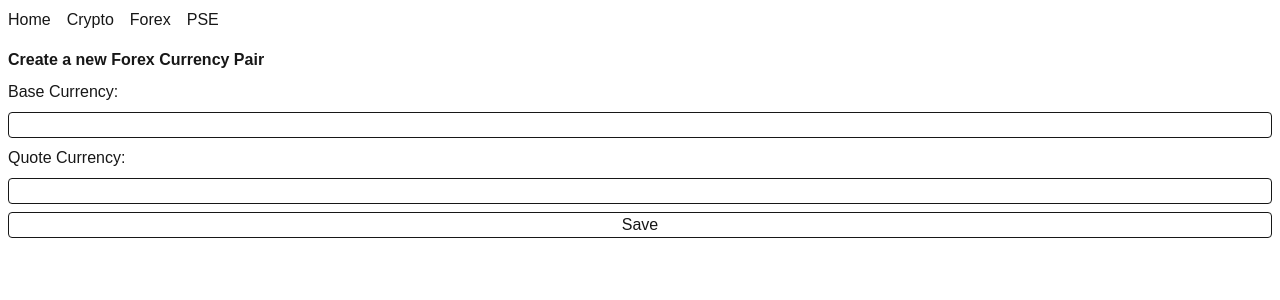
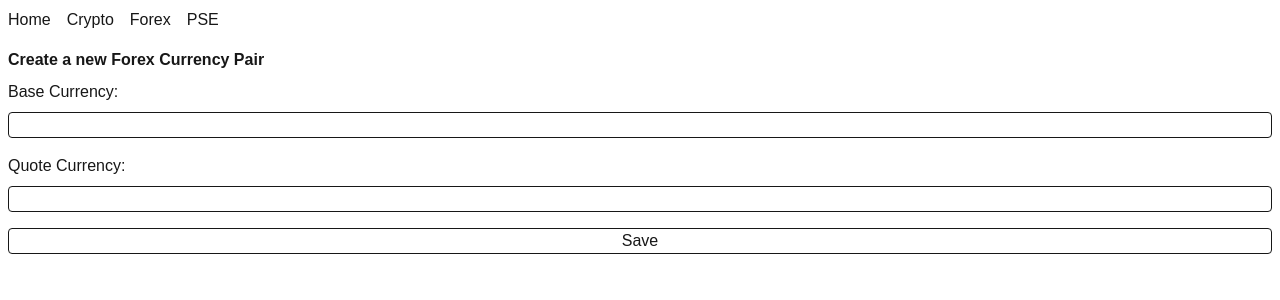
Before and after one commit to pmofrancisco/trading-jutsu, a Next.js app: page /forex/currency-pairs/new in a window 1280 px wide. Shown: the top 300 px of the page. Built offline with nearby package versions, Linux system fonts and the light colour scheme; no server answers.

Commit message:
Add currency pair form validation

```diff
--- /dev/null
+++ b/actions/create-forex-currency-pair.ts
@@ -0,0 +1,34 @@
+'use server'
+
+import { prisma } from "@/lib/prisma";
+import { redirect } from "next/navigation";
+
+import { z } from "zod";
+
+const CreateCurrencyPairSchema = z.object({
+  baseCurrency: z.string().min(1),
+  quoteCurrency: z.string().min(1),
+});
+
+export default async function createForexCurrencyPair(
+  formState: { errors: { baseCurrency?: string[]; quoteCurrency?: string[] } },
+  formData: FormData
+) {
+  const baseCurrency = formData.get('base-currency') as string;
+  const quoteCurrency = formData.get('quote-currency') as string;
+
+  const validationResult = CreateCurrencyPairSchema.safeParse({ baseCurrency, quoteCurrency });
+
+  if (!validationResult.success) {
+    return { errors: validationResult.error.flatten().fieldErrors };
+  }
+
+  await prisma.forexCurrencyPair.create({
+    data: {
+      baseCurrency,
+      quoteCurrency,
+    },
+  });
+
+  redirect('/forex/currency-pairs');
+}
--- /dev/null
+++ b/actions/index.ts
@@ -0,0 +1 @@
+export { default as createForexCurrencyPair } from './create-forex-currency-pair';
--- a/app/forex/currency-pairs/new/page.tsx
+++ b/app/forex/currency-pairs/new/page.tsx
@@ -1,31 +1,21 @@
-import { redirect } from 'next/navigation';
-import { prisma } from '@/lib/prisma';
+'use client';
+
+import { useActionState } from 'react';
+import { createForexCurrencyPair } from '@/actions';
 
 export default function NewCurrencyPair() {
-  async function createCurrencyPair(formData: FormData) {
-    'use server';
-
-    const baseCurrency = formData.get('base') as string;
-    const quoteCurrency = formData.get('quote') as string;
-
-    await prisma.forexCurrencyPair.create({
-      data: {
-        baseCurrency,
-        quoteCurrency,
-      },
-    });
-
-    redirect('/forex/currency-pairs');
-  }
+  const [formState, action] = useActionState(createForexCurrencyPair, { errors: { baseCurrency: [], quoteCurrency: [] } });
 
   return (
     <div className="p-2">
       <h1 className="font-bold mb-2">Create a new Forex Currency Pair</h1>
-      <form className="flex flex-col gap-2" action={createCurrencyPair}>
-        <label htmlFor="base">Base Currency:</label>
-        <input type="text" id="base" name="base" required className="rounded border" />
-        <label htmlFor="quote">Quote Currency:</label>
-        <input type="text" id="quote" name="quote" required className="rounded border" />
+      <form className="flex flex-col gap-2" action={action}>
+        <label htmlFor="base-currency">Base Currency:</label>
+        <input type="text" id="base-currency" name="base-currency" className="rounded border" />
+        <p className='text-red-500'>{formState?.errors.baseCurrency?.[0]}</p>
+        <label htmlFor="quote-currency">Quote Currency:</label>
+        <input type="text" id="quote-currency" name="quote-currency" className="rounded border" />
+        <p className='text-red-500'>{formState?.errors.quoteCurrency?.[0]}</p>
         <button type="submit" className="rounded border">Save</button>
       </form>
     </div>
--- a/package.json
+++ b/package.json
@@ -16,7 +16,8 @@
     "next": "16.2.3",
     "pg": "^8.20.0",
     "react": "19.2.4",
-    "react-dom": "19.2.4"
+    "react-dom": "19.2.4",
+    "zod": "^4.3.6"
   },
   "devDependencies": {
     "@tailwindcss/postcss": "^4",
```
Also changed, not shown: 1 other file (tests, documents, lock files or other folders).
